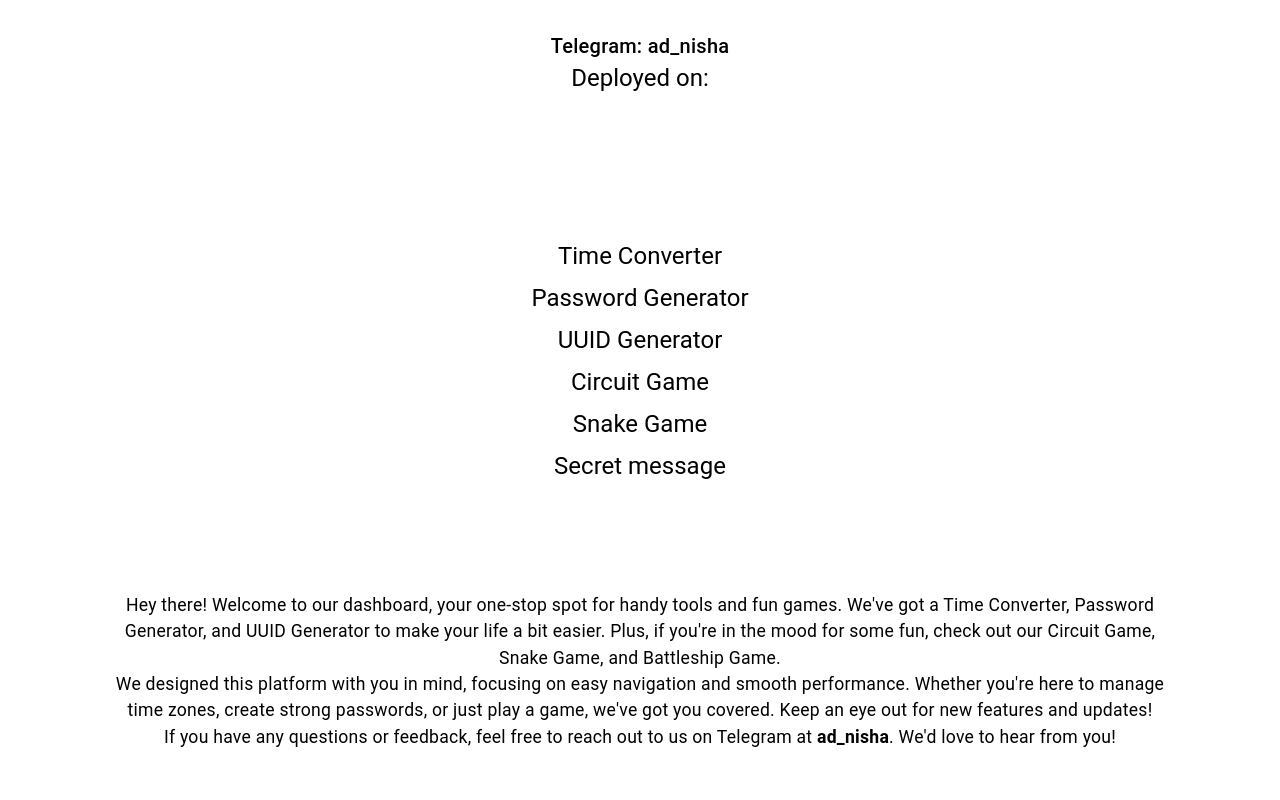
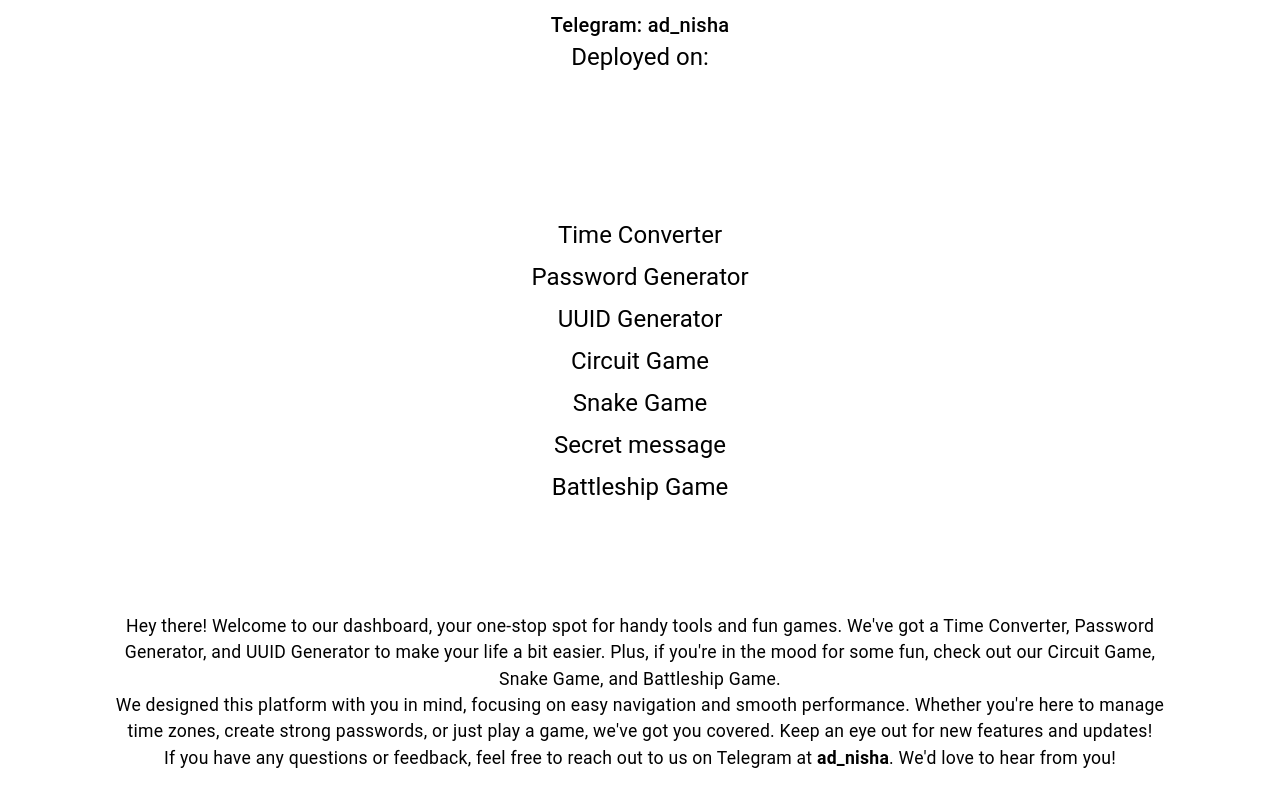
Before and after one commit to nisicadmir/nisix-utilities-fe, an Angular app: page /#/ in a window 1280 px wide. Built offline with nearby package versions, Linux system fonts and the light colour scheme.

Commit message:
turn back battleship game

```diff
--- a/src/app/dashboard/dashboard.component.html
+++ b/src/app/dashboard/dashboard.component.html
@@ -56,9 +56,9 @@
   <h1>
     <a routerLink="/secret-message">Secret message</a>
   </h1>
-  <!-- <h1>
+  <h1>
     <a routerLink="/battleship-game">Battleship Game</a>
-  </h1> -->
+  </h1>
   <div style="margin-top: 100px" class="project-description text-center">
     <p>
       Hey there! Welcome to our dashboard, your one-stop spot for handy tools and fun games. We've got a Time Converter, Password
--- a/src/app/menu/menu.component.html
+++ b/src/app/menu/menu.component.html
@@ -10,7 +10,7 @@
     <a routerLink="/uuid-generator">UUID Generator</a>
     <a routerLink="/circuit-game">Circuit Game</a>
     <a routerLink="/snake-game">Snake Game</a>
-    <!-- <a routerLink="/battleship-game">Battleship Game</a> -->
+    <a routerLink="/battleship-game">Battleship Game</a>
   </div>
   <button mat-icon-button (click)="toggleTheme()">
     @if (isDarkTheme) {
--- a/src/index.html
+++ b/src/index.html
@@ -32,10 +32,7 @@
     <link rel="canonical" href="https://www.nisix.net/" />
     <!-- Sitemap -->
     <link rel="sitemap" type="application/xml" title="Sitemap" href="/assets/sitemap.xml" />
-    <!-- <link rel="icon" type="image/x-icon" href="favicon.ico" /> -->
     <link rel="icon" type="image/jpg" href="favicon_3.jpg" />
-    <!-- <link href="https://fonts.googleapis.com/css2?family=Roboto:wght@300;400;500&display=swap" rel="stylesheet" /> -->
-    <!-- <link href="https://fonts.googleapis.com/icon?family=Material+Icons" rel="stylesheet" /> -->
     <style>
       .visually-hidden {
         position: absolute;
```
